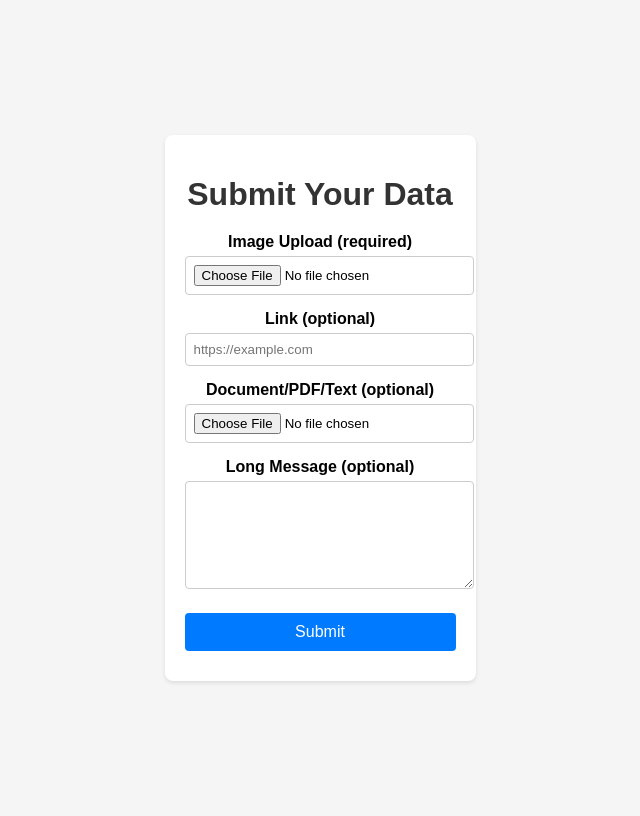
After one commit to falsenottrue/skcapstone, a PHP site: page /admin_event.php in a window 1280 px wide. The commit adds this page. Shown: the whole page, without its empty margins (320-960 px from the left). Run offline with PHP 8.4, Linux system fonts and the light colour scheme; a user stored in the database is signed in.

Commit message:
updated event

```diff
--- /dev/null
+++ b/admin_event.php
@@ -0,0 +1,168 @@
+<?php
+include 'connection.php';
+include 'session_timeout.php';
+session_start();
+
+if (!isset($_SESSION['login_id']) || $_SESSION['role'] !== 'admin') {
+    echo "<script>alert('Access denied! Admins only.'); window.location.href='dashboard.php';</script>";
+    exit();
+}
+
+date_default_timezone_set('Asia/Manila');
+$entry_saved = false;
+
+if ($_SERVER['REQUEST_METHOD'] === 'POST') {
+    $created_at = date('Y-m-d H:i:s');
+    $updated_at = $created_at;
+
+    // Handle required image upload
+    if (!isset($_FILES['image']) || $_FILES['image']['error'] !== UPLOAD_ERR_OK) {
+        die('Error: Image upload is required.');
+    }
+    $imgDir = _DIR_ . '/uploads/images/';
+    if (!is_dir($imgDir)) mkdir($imgDir, 0755, true);
+    $imgFile = uniqid() . '_' . basename($_FILES['image']['name']);
+    $imgPath = $imgDir . $imgFile;
+    move_uploaded_file($_FILES['image']['tmp_name'], $imgPath);
+    $imgRelPath = 'uploads/images/' . $imgFile;
+
+    // Optional link
+    $link = !empty($_POST['link']) ? $conn->real_escape_string($_POST['link']) : null;
+
+    // Optional document/PDF/text
+    $docRelPath = null;
+    if (!empty($_FILES['document']['name'])) {
+        $docDir = _DIR_ . '/uploads/docs/';
+        if (!is_dir($docDir)) mkdir($docDir, 0755, true);
+        $docFile = uniqid() . '_' . basename($_FILES['document']['name']);
+        $docPath = $docDir . $docFile;
+        move_uploaded_file($_FILES['document']['tmp_name'], $docPath);
+        $docRelPath = 'uploads/docs/' . $docFile;
+    }
+
+    // Optional message
+    $message = trim($_POST['message'] ?? '');
+    $message = !empty($message) ? $conn->real_escape_string($message) : null;
+
+    // Insert into DB
+    $stmt = $conn->prepare("INSERT INTO announ (image_path, link, doc_path, message, created_at, updated_at) VALUES (?, ?, ?, ?, ?, ?)");
+    $stmt->bind_param("ssssss", $imgRelPath, $link, $docRelPath, $message, $created_at, $updated_at);
+
+    if ($stmt->execute()) {
+        $entry_saved = true;
+    } else {
+        echo "<p>❌ Error: " . htmlspecialchars($stmt->error) . "</p>";
+    }
+    $stmt->close();
+}
+?>
+<!DOCTYPE html>
+<html lang="en">
+<head>
+  <meta charset="UTF-8">
+  <meta name="viewport" content="width=device-width,initial-scale=1">
+  <title>Data Entry Form</title>
+  <link rel="stylesheet" href="style.css">
+  <style>
+    body {
+      font-family: Arial, sans-serif;
+      background: #f5f5f5;
+    }
+    .container {
+      max-width: 600px;
+      margin: 40px auto;
+      padding: 20px;
+      background: #fff;
+      border-radius: 8px;
+      box-shadow: 0 2px 4px rgba(0,0,0,0.1);
+    }
+    h1 {
+      text-align: center;
+      margin-bottom: 20px;
+    }
+    label {
+      display: block;
+      margin-top: 15px;
+      font-weight: 600;
+    }
+    input[type="file"],
+    input[type="url"],
+    textarea {
+      width: 100%;
+      padding: 8px;
+      margin-top: 5px;
+      border: 1px solid #ccc;
+      border-radius: 4px;
+    }
+    button {
+      display: block;
+      width: 100%;
+      padding: 10px;
+      margin-top: 20px;
+      background: #007bff;
+      color: #fff;
+      border: none;
+      border-radius: 4px;
+      font-size: 16px;
+      cursor: pointer;
+    }
+    button:hover {
+      background: #0056b3;
+    }
+    #successModal {
+      display: none;
+      position: fixed;
+      top: 0; left: 0; right: 0; bottom: 0;
+      background: rgba(0,0,0,0.5);
+      z-index: 9999;
+      justify-content: center;
+      align-items: center;
+    }
+    #successModal .modal-content {
+      background: #fff;
+      padding: 20px;
+      border-radius: 8px;
+      text-align: center;
+      max-width: 300px;
+      margin: auto;
+    }
+  </style>
+</head>
+<body>
+  <div class="container">
+    <h1>Submit Your Data</h1>
+    <form id="entryForm" method="post" enctype="multipart/form-data">
+      <label>Image Upload (required)</label>
+      <input type="file" name="image" accept="image/*" required>
+
+      <label>Link (optional)</label>
+      <input type="url" name="link" placeholder="https://example.com">
+
+      <label>Document/PDF/Text (optional)</label>
+      <input type="file" name="document" accept=".pdf,.doc,.docx,.txt">
+
+      <label>Long Message (optional)</label>
+      <textarea name="message" rows="6"></textarea>
+
+      <button type="submit">Submit</button>
+    </form>
+  </div>
+
+  <!-- Success Modal -->
+  <div id="successModal">
+    <div class="modal-content">
+      <h3>✅ Success!</h3>
+      <p>Your entry has been saved.</p>
+      <button onclick="document.getElementById('successModal').style.display='none'">Close</button>
+    </div>
+  </div>
+
+  <script>
+    <?php if ($entry_saved): ?>
+      window.addEventListener('DOMContentLoaded', () => {
+        document.getElementById('successModal').style.display = 'flex';
+      });
+    <?php endif; ?>
+  </script>
+</body>
+</html>
```
Also changed, not shown: Event_Announcement.php (+96 -36 lines).
